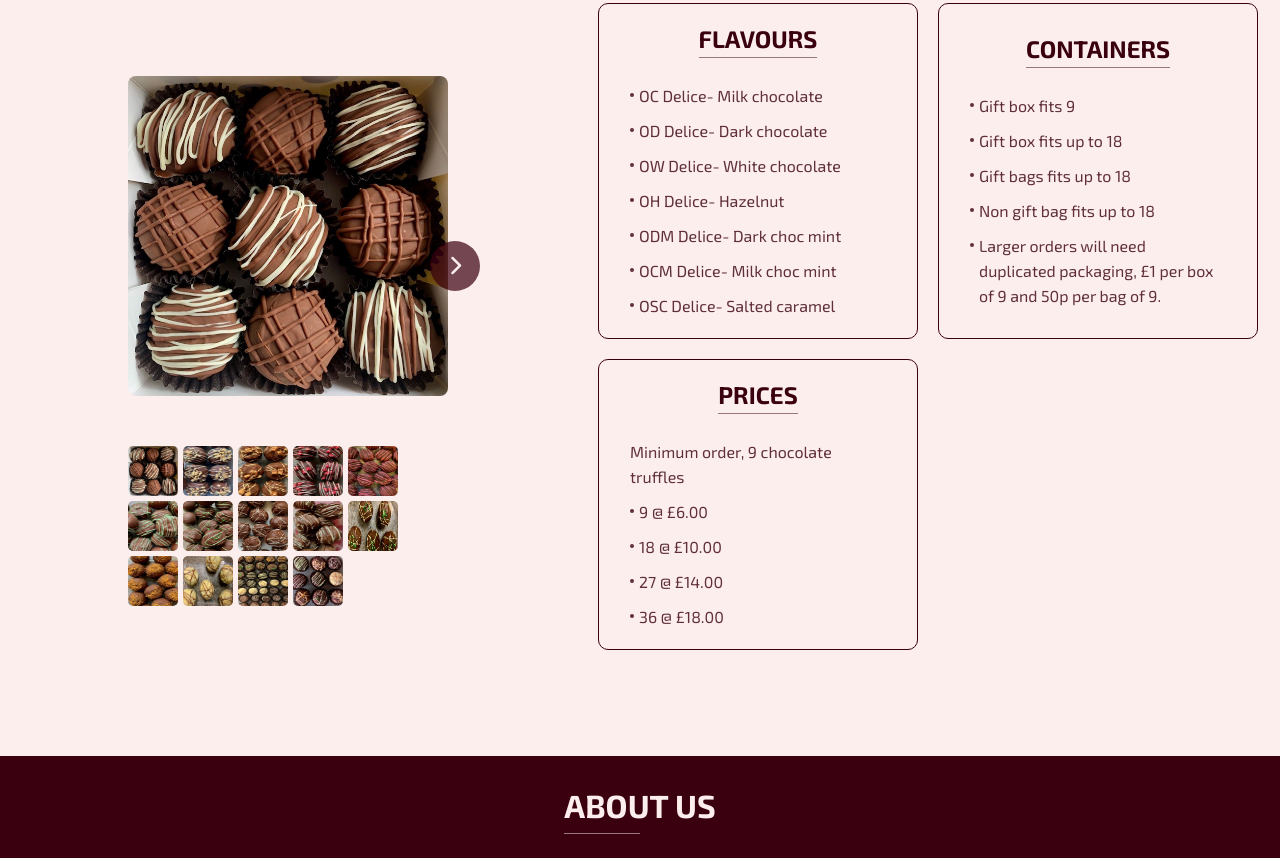
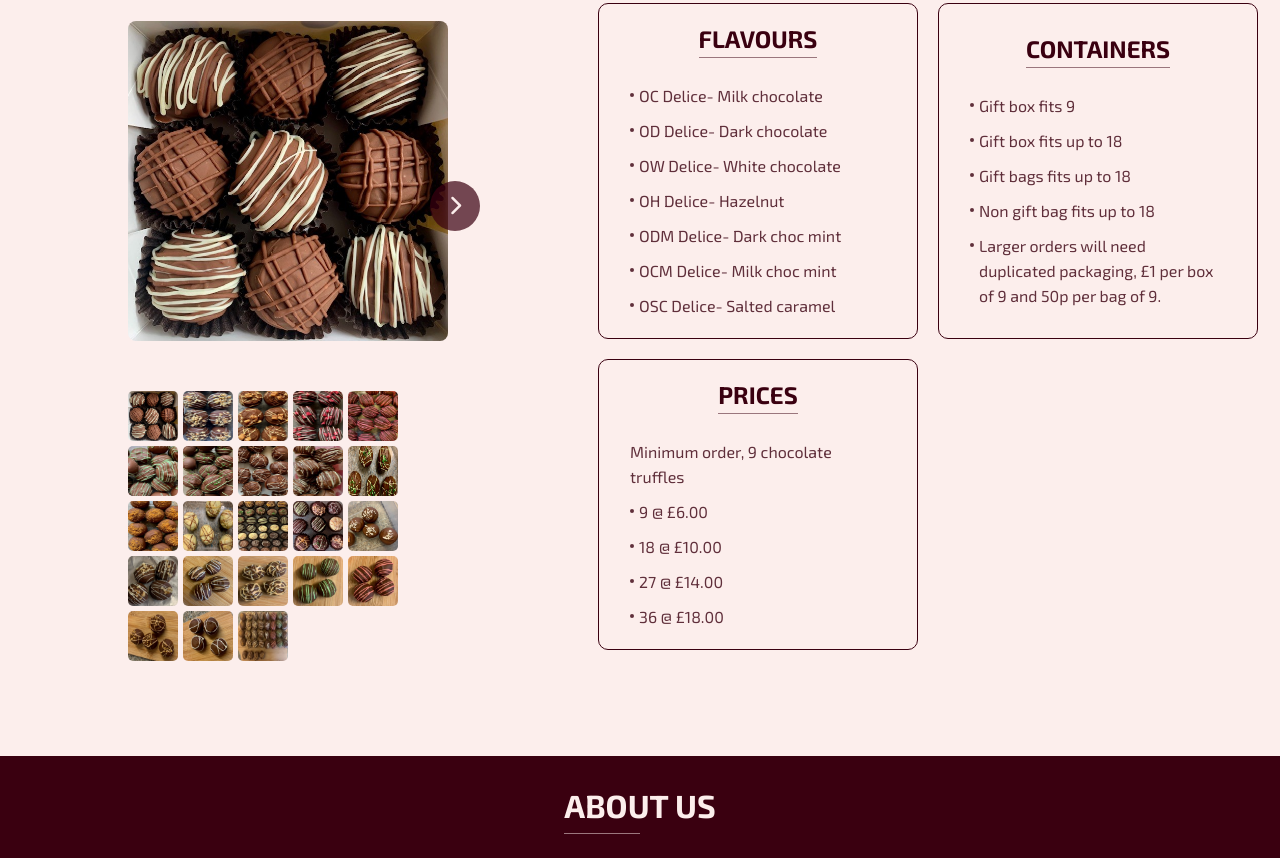
Before and after one commit to ziadastih/chocolat-delice, a plain HTML site: page index.html in a window 1280 px wide. Shown: the part 904-1762 px from the top of the page. Drawn offline with Linux system fonts and the light colour scheme.

Commit message:
added few images

```diff
--- a/index.html
+++ b/index.html
@@ -166,6 +166,33 @@
           <div class="slide">
             <img src="./gallery images/mix2.jpg" class="slide-img" alt="" />
           </div>
+          <div class="slide">
+            <img src="./gallery images/choco13.jpg" class="slide-img" alt="" />
+          </div>
+          <div class="slide">
+            <img src="./gallery images/choco14.jpg" class="slide-img" alt="" />
+          </div>
+          <div class="slide">
+            <img src="./gallery images/choco15.jpg" class="slide-img" alt="" />
+          </div>
+          <div class="slide">
+            <img src="./gallery images/choco16.jpg" class="slide-img" alt="" />
+          </div>
+          <div class="slide">
+            <img src="./gallery images/choco17.jpg" class="slide-img" alt="" />
+          </div>
+          <div class="slide">
+            <img src="./gallery images/choco18.jpg" class="slide-img" alt="" />
+          </div>
+          <div class="slide">
+            <img src="./gallery images/choco19.jpg" class="slide-img" alt="" />
+          </div>
+          <div class="slide">
+            <img src="./gallery images/choco20.jpg" class="slide-img" alt="" />
+          </div>
+          <div class="slide">
+            <img src="./gallery images/choco21.jpg" class="slide-img" alt="" />
+          </div>
         </div>
         <!-- =========slider btn container =============== -->
         <div class="slider-btn-container">
@@ -263,6 +290,60 @@
             alt=""
             data-img="13"
           />
+          <img
+            src="./gallery images/choco13.jpg"
+            class="sub-img"
+            alt=""
+            data-img="14"
+          />
+          <img
+            src="./gallery images/choco14.jpg"
+            class="sub-img"
+            alt=""
+            data-img="15"
+          />
+          <img
+            src="./gallery images/choco15.jpg"
+            class="sub-img"
+            alt=""
+            data-img="16"
+          />
+          <img
+            src="./gallery images/choco16.jpg"
+            class="sub-img"
+            alt=""
+            data-img="17"
+          />
+          <img
+            src="./gallery images/choco17.jpg"
+            class="sub-img"
+            alt=""
+            data-img="18"
+          />
+          <img
+            src="./gallery images/choco18.jpg"
+            class="sub-img"
+            alt=""
+            data-img="19"
+          />
+          <img
+            src="./gallery images/choco19.jpg"
+            class="sub-img"
+            alt=""
+            data-img="20"
+          />
+          <img
+            src="./gallery images/choco20.jpg"
+            class="sub-img"
+            alt=""
+            data-img="21"
+          />
+          <img
+            src="./gallery images/choco21.jpg"
+            class="sub-img"
+            alt=""
+            data-img="22"
+          />
         </div>
       </div>
       <!-- ============truffles text container ========== -->
--- a/style.css
+++ b/style.css
@@ -739,7 +739,7 @@ li a {
   }
   .slider-btn-container {
     width: 30vw;
-    height: 85vh;
+    height: 70vh;
 
     top: 0;
   }
```
Also changed, not shown: gallery images/choco13.jpg (added), gallery images/choco14.jpg (added), gallery images/choco15.jpg (added), gallery images/choco16.jpg (added), gallery images/choco17.jpg (added), gallery images/choco18.jpg (added), gallery images/choco19.jpg (added), gallery images/choco20.jpg (added), gallery images/choco21.jpg (added).
